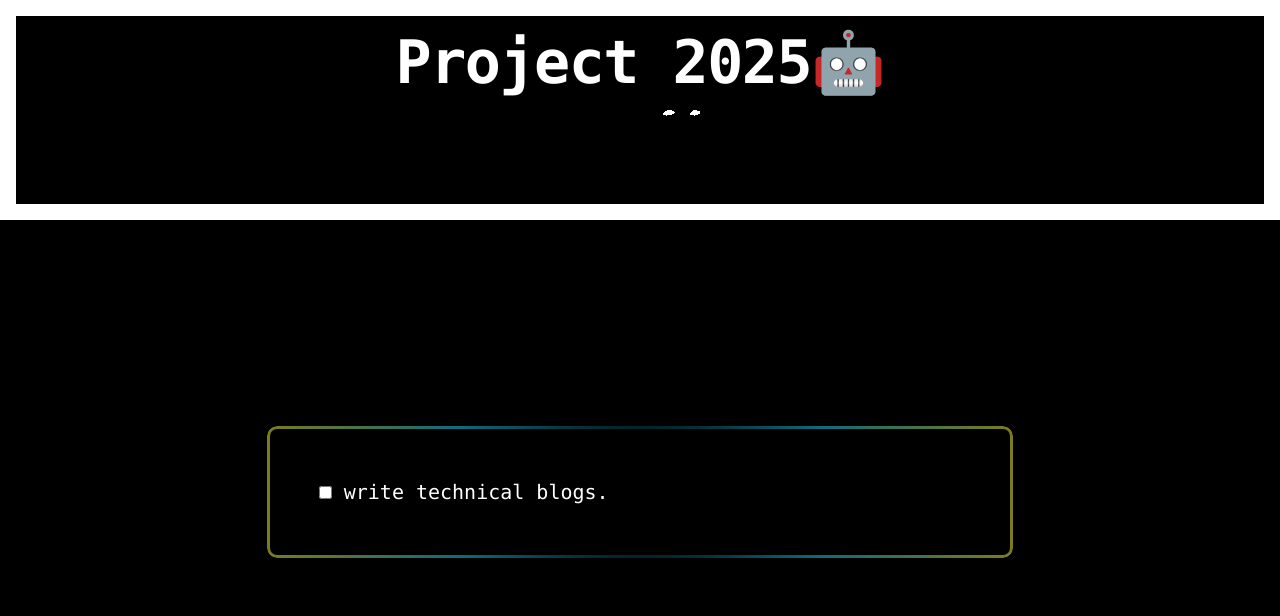
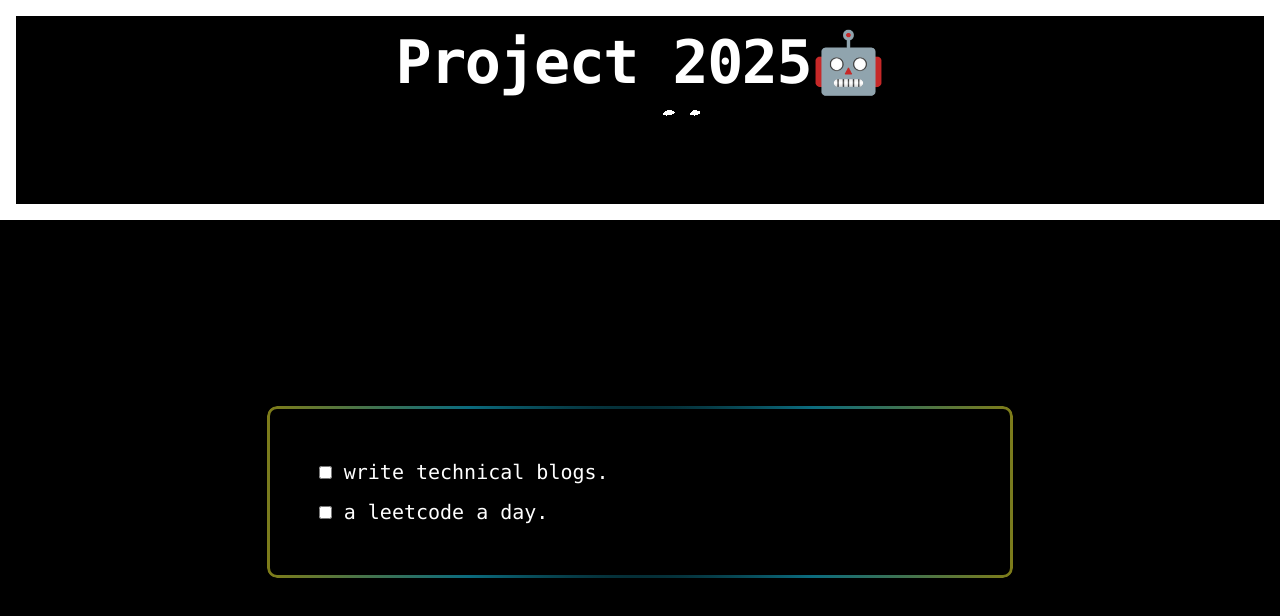
Before and after one commit to SumirSeth/project2025, a Nuxt app: page / in a window 1280 px wide. Shown: the top 616 px of the page. Built offline with nearby package versions, Linux system fonts and the light colour scheme; what @inspira-ui/plugins would draw is missing.

Commit message:
added two

```diff
--- a/app.vue
+++ b/app.vue
@@ -31,15 +31,15 @@
         </div>
 
 
-        <!-- <div>
+         <div>
           <input type="checkbox" id="two" >
           <label for="two" class="text-white"> a leetcode a day.</label>
         </div>
 
-        <div>
-          <input type="checkbox" id="three" >
-          <label for="three" class="text-white"> study investing.</label>
-        </div> -->
+        <!-- <div> -->
+          <!-- <input type="checkbox" id="three" > -->
+          <!-- <label for="three" class="text-white"> study investing.</label> -->
+        <!-- </div> -->
 
 
       </div>
```
